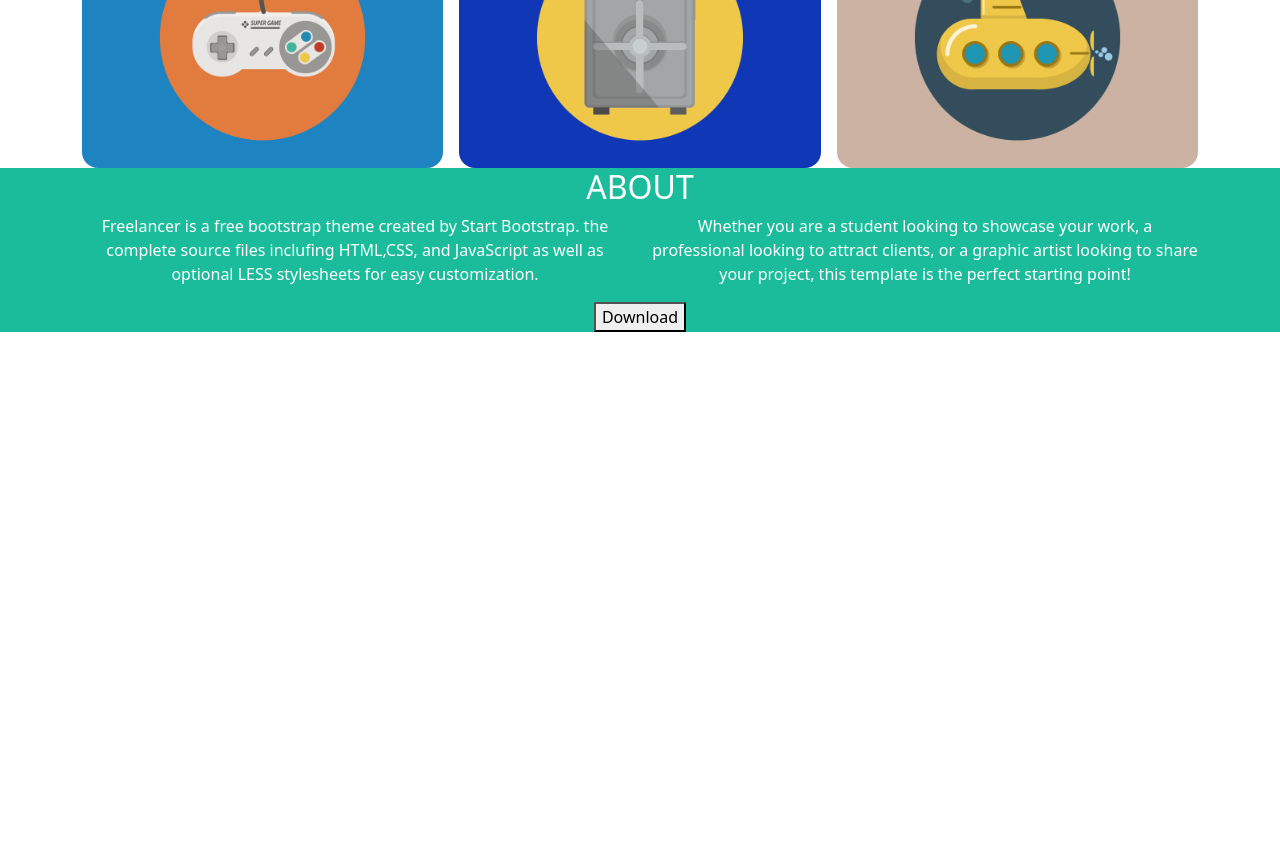
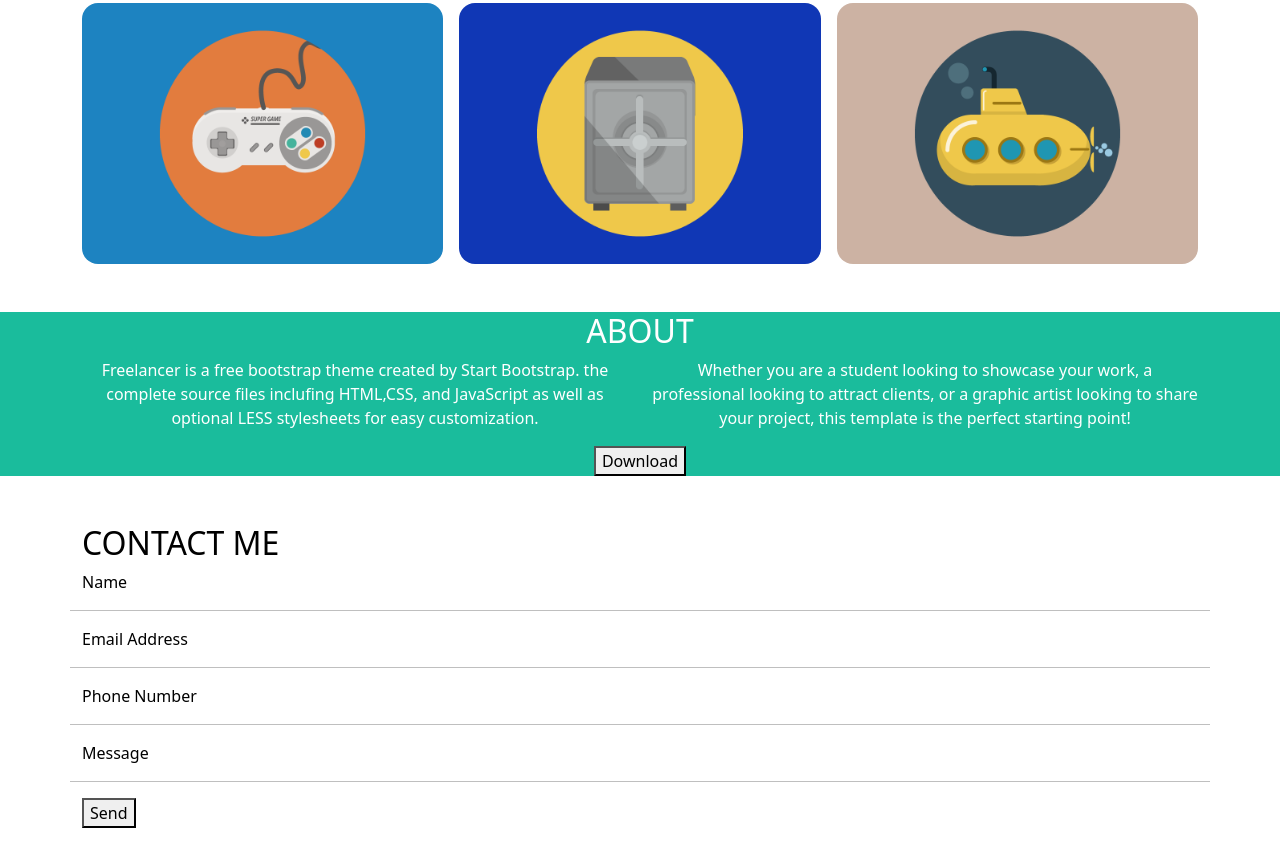
Before and after one commit to MatteoGrigoletto/html-css-bootstrap-freelancer, a plain HTML site: page index.html in a window 1280 px wide. Shown: the part 932-1798 px from the top of the page. Before the commit the page ends 1264 px from the top, so only its background shows below. Drawn offline with nearby package versions, Linux system fonts and the light colour scheme.

Commit message:
aggiunge quinta section con una row e 5 col-12

```diff
--- a/css/style.css
+++ b/css/style.css
@@ -2,8 +2,20 @@
 img{
     width: 100%;
 }
+section{
+    margin-bottom: 3rem;
+}
+/* container */
+
+.my-container-header{
+    max-width: 400px;
+    margin: auto;
+}
+
 /* header */
-
+header{
+    background-color: #1abc9c;
+}
 header, main{
     color: white;
 }
@@ -24,12 +36,8 @@ header, main{
     color: white;
 }
 /* second-section */
-.second-section, .fourth-section{
+.fourth-section{
     background-color: #1abc9c;
-}
-.my-container{
-    max-width: 400px;
-    margin: auto;
 }
 .second-section img{
     width: 80%;
@@ -43,3 +51,12 @@ header, main{
     border-radius: 1rem;
 }
 /* fourth-section */
+
+
+
+
+/* fifth-section */
+
+.fifth-section{
+    color: black;
+}
--- a/index.html
+++ b/index.html
@@ -33,7 +33,7 @@
         </section>
 <!-- second section -->
         <section class="second-section">
-            <div class="my-container">
+            <div class="my-container-header">
                 <div class="row">
                     <div class="col-12 text-center">
                         <div>
@@ -81,7 +81,7 @@
             </div>
         </section>
         <section class="fourth-section">
-            <div class=" container text-center  my-about">
+            <div class="container text-center">
                 <div class="row">
                     <div class="col-12">
                         <h2>ABOUT</h2>
@@ -104,7 +104,36 @@
                 </div>
             </div>
         </section>
+        <section class="fifth-section">
+            <div class="container">
+                <div class="row">
+                    <div class="col-12">
+                        <h2>CONTACT ME</h2>
+                    </div>
+                    <div class="col-12">
+                        <p>Name</p>
+                    </div>
+                    <hr>
+                    <div class="col-12">
+                        <p>Email Address</p>
+                    </div>
+                    <hr>
+                    <div class="col-12">
+                        <p>Phone Number</p>
+                    </div>
+                    <hr>
+                    <div class="col-12">
+                        <p>Message</p>
+                    </div>
+                    <hr>
+                    <div class="col-12">
+                        <button>Send</button>
+                    </div>
 
+                </div>
+            </div>
+
+        </section>
     </main>
 </body>
 </html>
```
